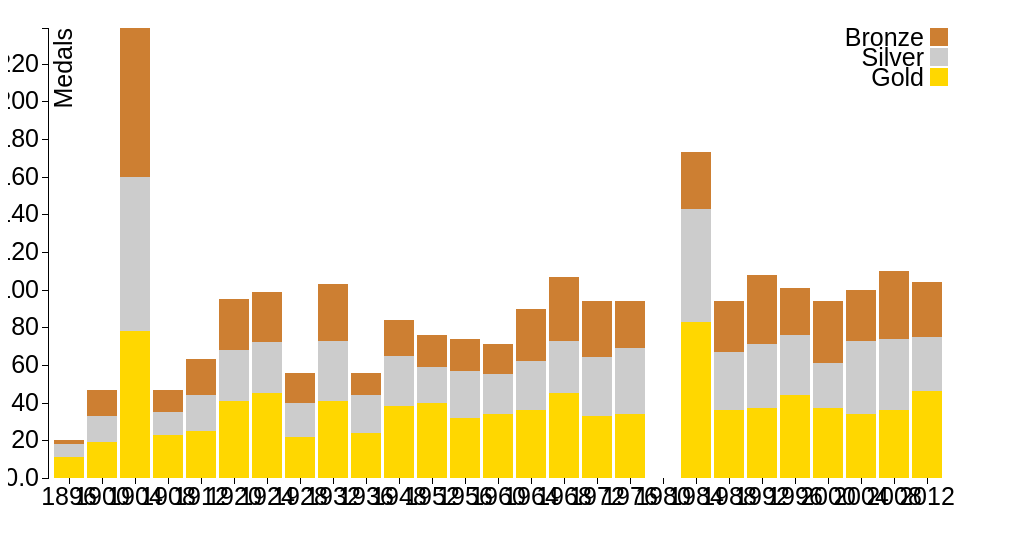
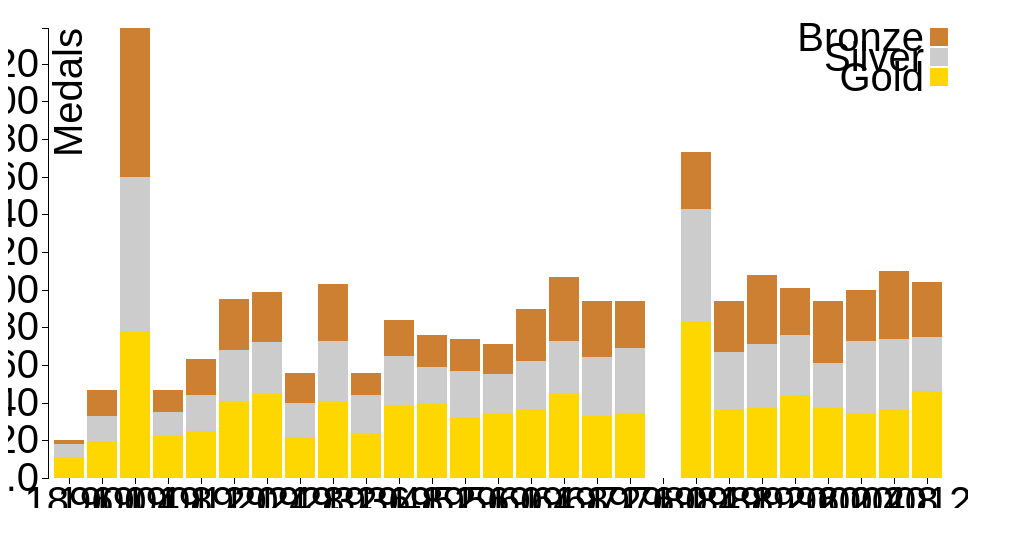
Before and after one commit to mladeny/4460-project7, a plain HTML site: page index.html in a window 1280 px wide. Shown: the whole page, without its empty margins (0-1023 px from the left). Drawn offline with nearby package versions, Linux system fonts and the light colour scheme.

Commit message:
edit test

```diff
--- a/index.html
+++ b/index.html
@@ -3,7 +3,7 @@
 <style>
 
 body {
-  font: 25px sans-serif;
+  font: 40px sans-serif;
 }
 
 .axis path,
```
